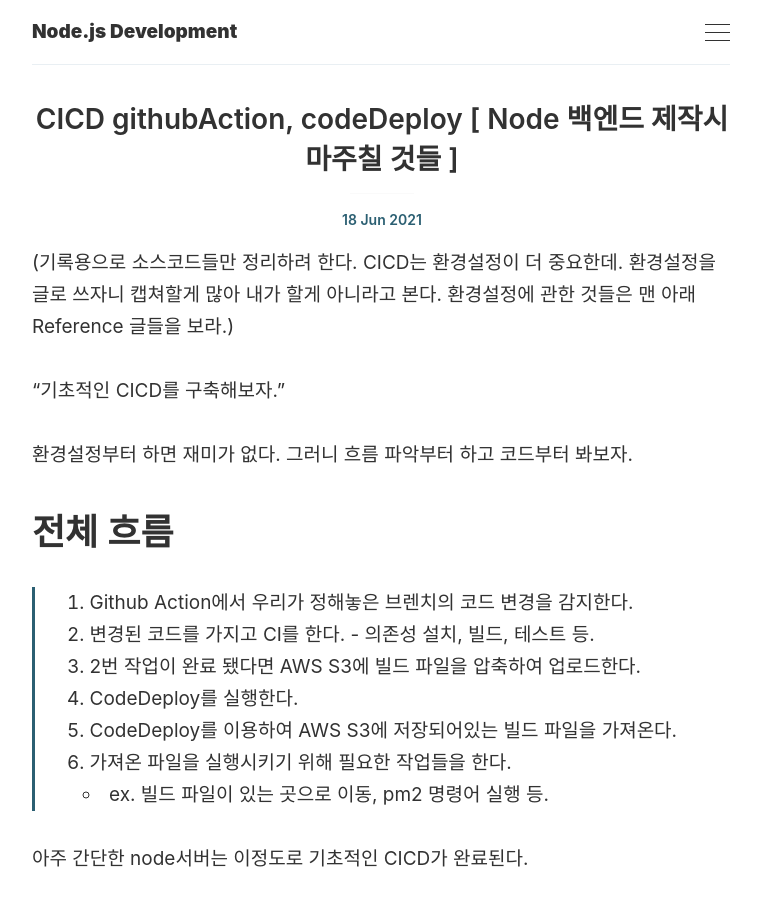
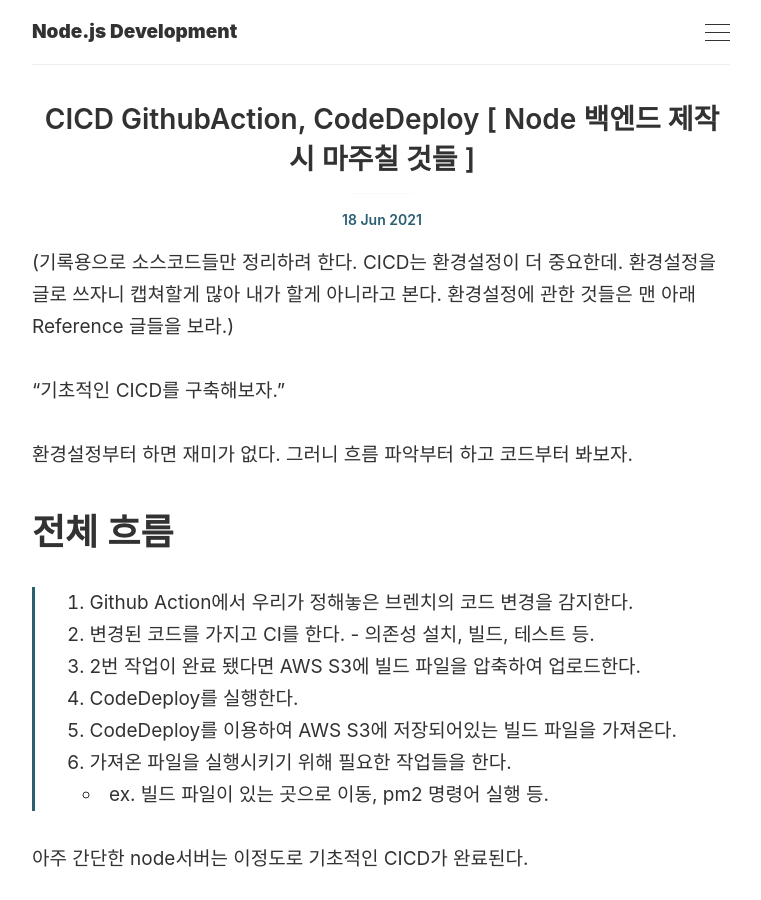
Before and after one commit to dont-think-about-too-much/dont-think-about-too-much.github.io, a Jekyll site: the page built from _posts/2021-06-18-cicd.md, in a window 1280 px wide and 900 px high. Shown: the whole window, without its empty margins (259-1020 px from the left). Built offline with Jekyll 4.4.1, drawn with Linux system fonts in a browser that asks for light colours; comment, search, counter and statistics services are not loaded.

```diff
--- a/_posts/2021-06-18-cicd.md
+++ b/_posts/2021-06-18-cicd.md
@@ -1,6 +1,6 @@
 ---
 layout: post
-title: CICD githubAction, codeDeploy [ Node 백엔드 제작시 마주칠 것들 ]
+title: CICD GithubAction, CodeDeploy [ Node 백엔드 제작시 마주칠 것들 ]
 tags: [Node, Backend, CICD]
 ---
 
```
